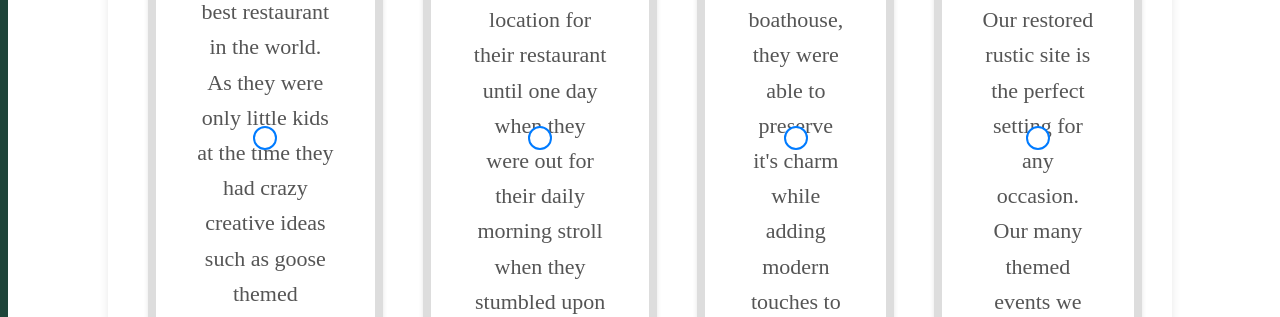
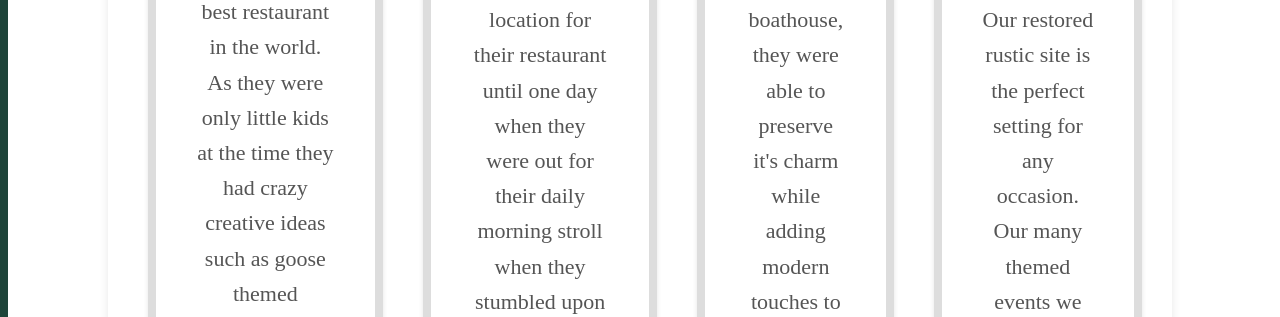
Before and after one commit to ejackil/internshipProject, a Flask app: page /about in a window 1280 px wide. Shown: the part 1958-2275 px from the top of the page. Run offline with Flask 3, Linux system fonts and the light colour scheme; some libraries are stand-ins or nearby versions.

Commit message:
about page completed

```diff
--- a/static/css/about.css
+++ b/static/css/about.css
@@ -219,20 +219,6 @@ ul li b {
     transition: transform 0.3s ease-in-out;
 }
 
-
-.timeline-event::before {
-    content: '';
-    position: absolute;
-    top: 50%;
-    left: 50%;
-    transform: translate(-50%, -50%);
-    width: 20px;
-    height: 20px;
-    background-color: #fff;
-    border: 2px solid #007bff;
-    border-radius: 50%;
-    z-index: 1;
-}
 
 .timeline-date {
     display: inline-block;
```
